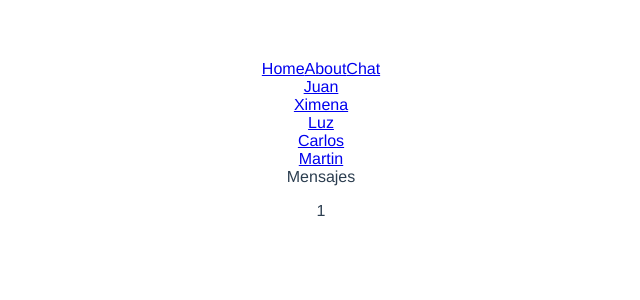
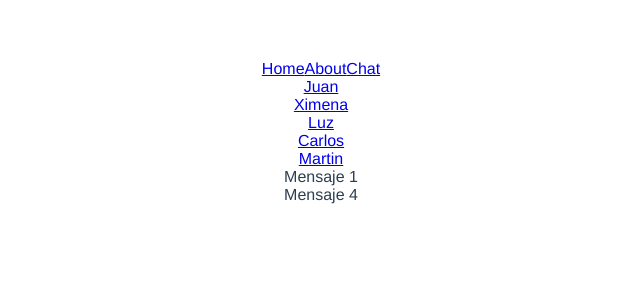
Before and after one commit to SabinoHdz/vue-router, a Vue app: page /chat/1 in a window 1280 px wide. Shown: the top 300 px of the page, without its empty margins (319-959 px from the left). Built offline with nearby package versions, Linux system fonts and the light colour scheme.

Commit message:
rutas anidadas

```diff
--- /dev/null
+++ b/src/views/ChatIndividualView.vue
@@ -0,0 +1,29 @@
+<template>
+    <div v-for="msg in messagesFiltered" :key="msg.id">
+        {{ msg.text }}
+    </div>
+</template>
+
+<script>
+export default {
+    data() {
+        return {
+            messages: [
+               { id: 1, text: "Mensaje 1",author:1},
+               { id: 2, text: "Mensaje 2",author:2},
+               { id: 3, text: "Mensaje 3",author:3},
+               { id: 4, text: "Mensaje 4",author:1},
+            ],
+        }
+    },
+    computed:{
+        messagesFiltered(){
+            return this.messages.filter((message)=>{
+                return  `${message.author}`==this.$route.params.chatId;
+            })
+        }
+    }
+}
+</script>
+
+<style></style>
--- a/src/views/ChatView.vue
+++ b/src/views/ChatView.vue
@@ -8,10 +8,11 @@
         </div>
     </aside>
     <article>
-        Mensajes
+      <router-view></router-view>
+        <!-- Mensajes
         <p>
           {{ this.$route.params.chatId }}
-        </p>
+        </p> -->
     </article>
   </div>
 </template>
```
Also changed, not shown: src/router/index.js (+6 -3 lines).
